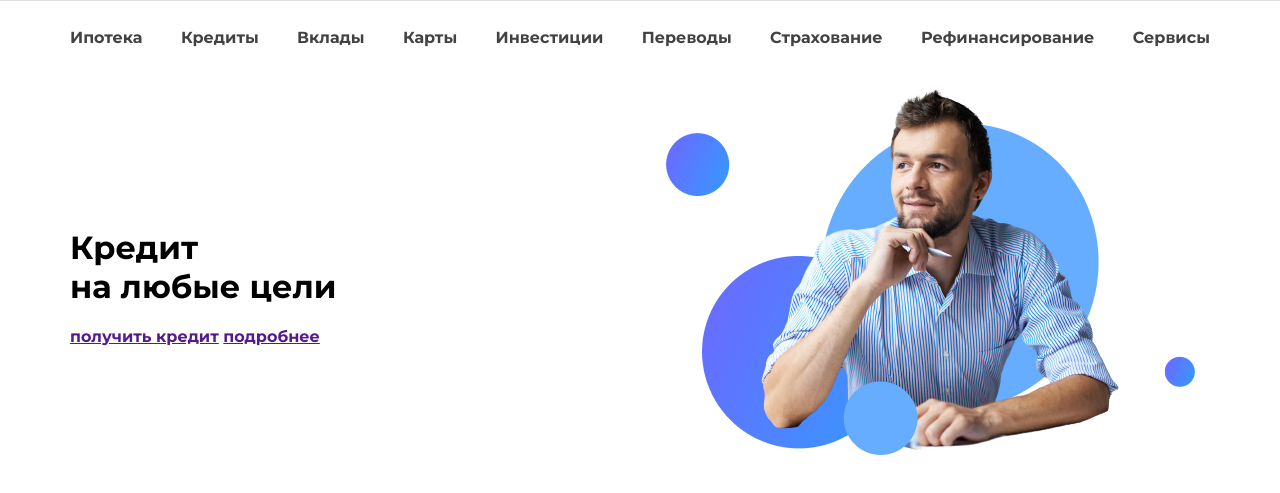
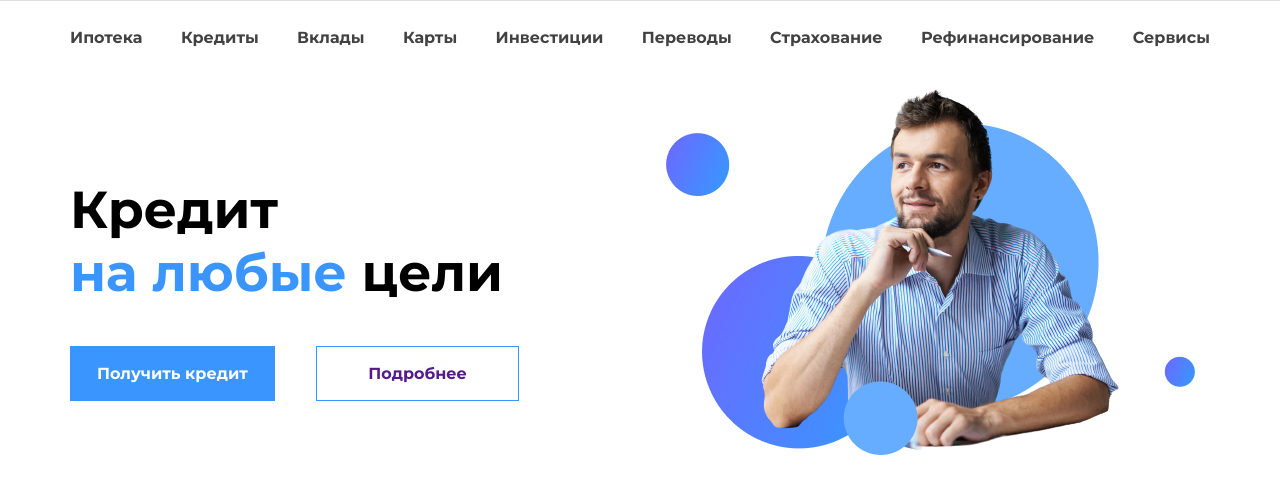
Before and after one commit to derschmerz/html-css, a plain HTML site: page lesson 3 рубльбанк/index.html in a window 1280 px wide. Shown: the part 67-560 px from the top of the page. Drawn offline with Linux system fonts and the light colour scheme.

Commit message:
workversion

```diff
--- a/lesson 3 рубльбанк/index.html
+++ b/lesson 3 рубльбанк/index.html
@@ -58,9 +58,9 @@
            <div class="container">
                <div class="banner-info">
                    <div class="banner-info-offer">
-                       <h1>Кредит <br> <href="">на любые</a> цели</h1>
-                       <a href="" class="btn btn-pimary">получить кредит</a>
-                       <a href="" class="btn btn-secondary">подробнее</a>
+                       <h1>Кредит <br> <a><href="">на любые</a> цели</h1>
+                       <a href="" class="btn btn-pimary">Получить кредит</a>
+                       <a href="" class="btn btn-secondary">Подробнее</a>
                        <!-- 2 блока есть разные и общие параметры -->
                    </div>
                    <div class="info-pic">
--- a/lesson 3 рубльбанк/style.css
+++ b/lesson 3 рубльбанк/style.css
@@ -59,9 +59,38 @@ ul {
     font-weight: 500;
 
 }
-/* стили баннера */
+/* стили баннер */
 .banner-info {
     display: flex;
     justify-content: space-between;
     align-items: center;
 }
+.banner-info-offer btn {
+  display: flex;
+  justify-content:space-between;
+  text-align: center;
+  font-size: 16px;
+
+  }
+.btn {
+  border: 1px solid #3A95FF;
+  text-decoration: none;
+  line-height: 70px;
+  font-weight: 600;
+}
+.btn-pimary {
+  background-color: #3A95FF;
+  color: white;
+  padding: 17px 26px;
+}
+.btn-secondary {
+  padding: 17px 51px;
+  margin-left: 37px;
+
+}
+h1 {
+  font-size: 52px;
+}
+h1 a {
+  color: #3A95FF;
+}
```
